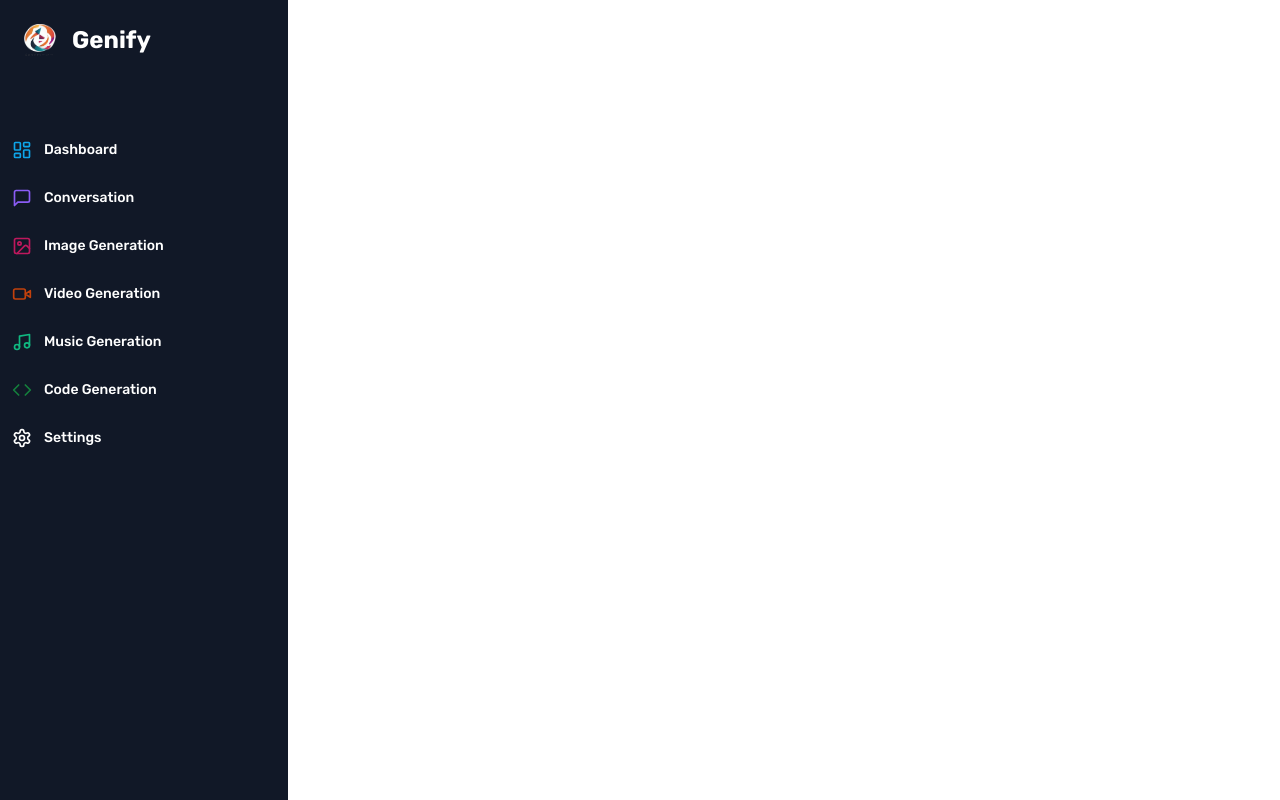
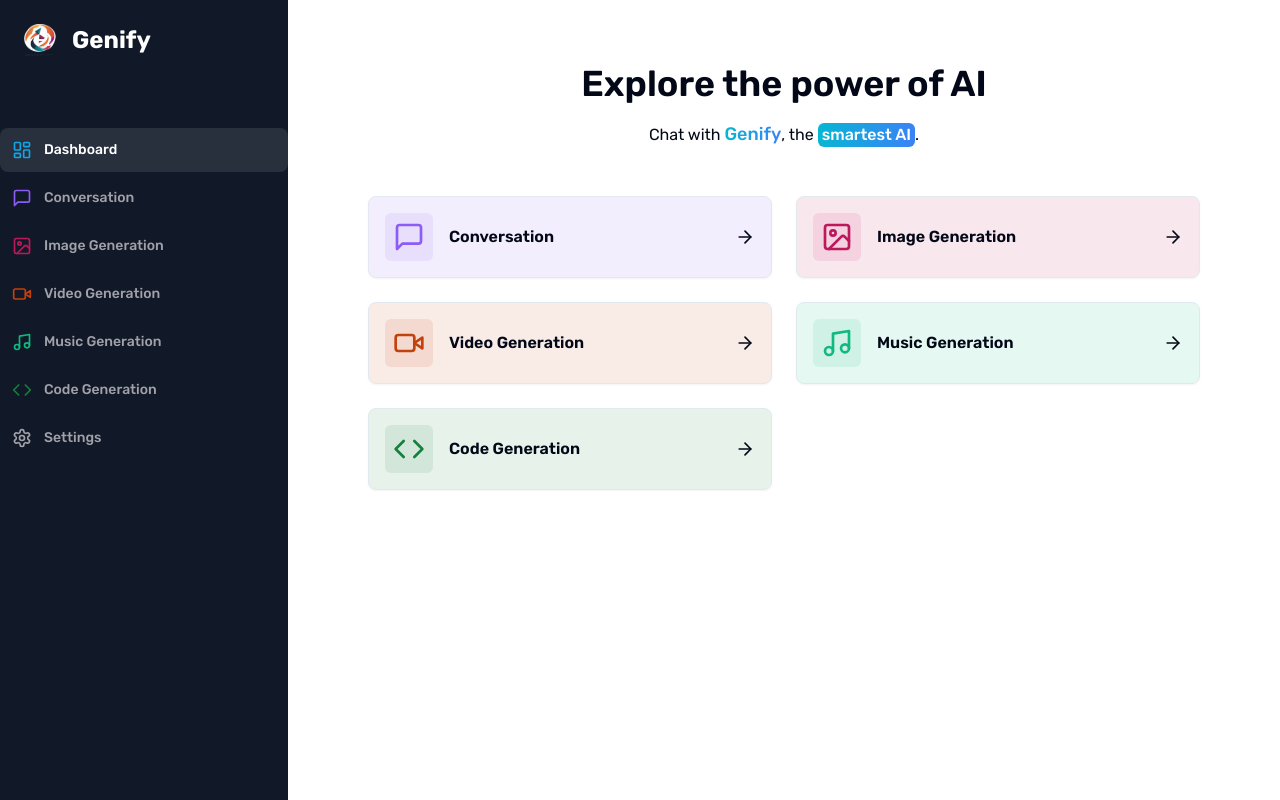
Before and after one commit to AmineElkhalidy/ai-generator, a Next.js app: page /dashboard in a window 1280 px wide. Built offline with nearby package versions, Linux system fonts and the light colour scheme.

Commit message:
5- Dashboard page

```diff
--- a/app/(dashboard)/(routes)/dashboard/page.tsx
+++ b/app/(dashboard)/(routes)/dashboard/page.tsx
@@ -1,7 +1,102 @@
+"use client";
+
+import {
+  ArrowRight,
+  Code,
+  ImageIcon,
+  MessageSquare,
+  Music,
+  VideoIcon,
+} from "lucide-react";
 import React from "react";
+import { Card } from "@/components/ui/card";
+import { cn } from "@/lib/utils";
+import { useRouter } from "next/navigation";
+
+const tools = [
+  {
+    label: "Conversation",
+    icon: MessageSquare,
+    href: "/conversation",
+    color: "text-violet-500",
+    bgColor: "bg-violet-500/10",
+  },
+  {
+    label: "Image Generation",
+    icon: ImageIcon,
+    href: "/image",
+    color: "text-pink-700",
+    bgColor: "bg-pink-700/10",
+  },
+  {
+    label: "Video Generation",
+    icon: VideoIcon,
+    href: "/video",
+    color: "text-orange-700",
+    bgColor: "bg-orange-700/10",
+  },
+  {
+    label: "Music Generation",
+    icon: Music,
+    href: "/music",
+    color: "text-emerald-500",
+    bgColor: "bg-emerald-500/10",
+  },
+  {
+    label: "Code Generation",
+    icon: Code,
+    href: "/code",
+    color: "text-green-700",
+    bgColor: "bg-green-700/10",
+  },
+];
 
 const DashboardPage = () => {
-  return <div></div>;
+  const router = useRouter();
+
+  return (
+    <section className="pb-8">
+      <div className="mt-8 mb-12 space-y-4">
+        <h2 className="text-2xl md:text-4xl font-semibold text-center">
+          Explore the power of AI
+        </h2>
+        <p className="text-center">
+          Chat with{" "}
+          <span className="text-sm md:text-lg bg-gradient-to-r from-cyan-500 to-blue-500 bg-clip-text text-transparent font-medium">
+            Genify
+          </span>
+          , the{" "}
+          <span className="bg-gradient-to-r from-cyan-500 to-blue-500 text-white font-medium inline-block px-1 rounded-md">
+            smartest AI
+          </span>
+          .
+        </p>
+      </div>
+
+      <div className="px-4 md:px-20 grid lg:grid-cols-2 gap-4 lg:gap-6">
+        {tools.map((tool, index) => (
+          <Card
+            className={cn(
+              "p-4 bg-black/5 flex items-center justify-between duration-300 hover:shadow-md cursor-pointer group ",
+              tool.bgColor
+            )}
+            key={index}
+            onClick={() => router.push(tool.href)}
+          >
+            <div className="flex items-center gap-x-4">
+              <div className={cn("p-2 w-fit rounded-md", tool.bgColor)}>
+                <tool.icon className={cn("w-8 h-8", tool.color)} />
+              </div>
+
+              <div className="font-semibold">{tool.label}</div>
+            </div>
+
+            <ArrowRight className="w-5 h-5 duration-300 group-hover:translate-x-2" />
+          </Card>
+        ))}
+      </div>
+    </section>
+  );
 };
 
 export default DashboardPage;
--- a/components/Sidebar.tsx
+++ b/components/Sidebar.tsx
@@ -12,6 +12,7 @@ import {
 } from "lucide-react";
 import Image from "next/image";
 import Link from "next/link";
+import { usePathname } from "next/navigation";
 import React from "react";
 const links = [
   {
@@ -29,25 +30,25 @@ const links = [
   {
     label: "Image Generation",
     icon: ImageIcon,
-    href: "/image-generation",
+    href: "/image",
     color: "text-pink-700",
   },
   {
     label: "Video Generation",
     icon: VideoIcon,
-    href: "/video-generation",
+    href: "/video",
     color: "text-orange-700",
   },
   {
     label: "Music Generation",
     icon: Music,
-    href: "/music-generation",
+    href: "/music",
     color: "text-emerald-500",
   },
   {
     label: "Code Generation",
     icon: Code,
-    href: "/code-generation",
+    href: "/code",
     color: "text-green-700",
   },
   {
@@ -58,12 +59,14 @@ const links = [
 ];
 
 const Sidebar = () => {
+  const pathname = usePathname();
+
   return (
     <div className="space-y-4 py-4 flex flex-col h-full bg-[#111827] text-white">
       <div className="px-3 py-2">
         <Link href="/dashboard" className="flex items-center pl-3 mb-12">
           <div className="relative w-8 h-8 mr-4">
-            <Image fill src="/genify.png" alt="Genify Logo" />
+            <Image fill sizes="" src="/genify.png" alt="Genify Logo" />
           </div>
           <h1 className="text-2xl font-bold">Genify</h1>
         </Link>
@@ -73,7 +76,12 @@ const Sidebar = () => {
         {links.map((link, index) => (
           <li
             key={index}
-            className="p-3 text-sm group flex  w-full justify-start font-medium cursor-pointer hover:bg-white/10 rounded-lg"
+            className={cn(
+              "p-3 text-sm group flex  w-full justify-start font-medium cursor-pointer hover:bg-white/10 rounded-lg",
+              pathname === link.href
+                ? "text-white bg-white/10"
+                : "text-zinc-400"
+            )}
           >
             <Link href={link.href}>
               <div className="flex items-center flex-1">
--- /dev/null
+++ b/components/ui/card.tsx
@@ -0,0 +1,79 @@
+import * as React from "react"
+
+import { cn } from "@/lib/utils"
+
+const Card = React.forwardRef<
+  HTMLDivElement,
+  React.HTMLAttributes<HTMLDivElement>
+>(({ className, ...props }, ref) => (
+  <div
+    ref={ref}
+    className={cn(
+      "rounded-lg border bg-card text-card-foreground shadow-sm",
+      className
+    )}
+    {...props}
+  />
+))
+Card.displayName = "Card"
+
+const CardHeader = React.forwardRef<
+  HTMLDivElement,
+  React.HTMLAttributes<HTMLDivElement>
+>(({ className, ...props }, ref) => (
+  <div
+    ref={ref}
+    className={cn("flex flex-col space-y-1.5 p-6", className)}
+    {...props}
+  />
+))
+CardHeader.displayName = "CardHeader"
+
+const CardTitle = React.forwardRef<
+  HTMLParagraphElement,
+  React.HTMLAttributes<HTMLHeadingElement>
+>(({ className, ...props }, ref) => (
+  <h3
+    ref={ref}
+    className={cn(
+      "text-2xl font-semibold leading-none tracking-tight",
+      className
+    )}
+    {...props}
+  />
+))
+CardTitle.displayName = "CardTitle"
+
+const CardDescription = React.forwardRef<
+  HTMLParagraphElement,
+  React.HTMLAttributes<HTMLParagraphElement>
+>(({ className, ...props }, ref) => (
+  <p
+    ref={ref}
+    className={cn("text-sm text-muted-foreground", className)}
+    {...props}
+  />
+))
+CardDescription.displayName = "CardDescription"
+
+const CardContent = React.forwardRef<
+  HTMLDivElement,
+  React.HTMLAttributes<HTMLDivElement>
+>(({ className, ...props }, ref) => (
+  <div ref={ref} className={cn("p-6 pt-0", className)} {...props} />
+))
+CardContent.displayName = "CardContent"
+
+const CardFooter = React.forwardRef<
+  HTMLDivElement,
+  React.HTMLAttributes<HTMLDivElement>
+>(({ className, ...props }, ref) => (
+  <div
+    ref={ref}
+    className={cn("flex items-center p-6 pt-0", className)}
+    {...props}
+  />
+))
+CardFooter.displayName = "CardFooter"
+
+export { Card, CardHeader, CardFooter, CardTitle, CardDescription, CardContent }
```
